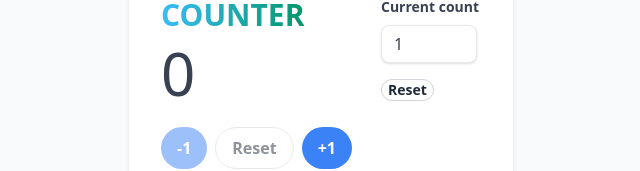
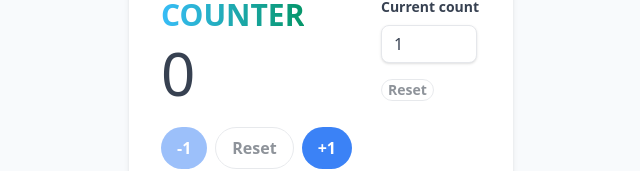
Before and after one commit to argierincon/react-2024, a React (Vite) app: page / in a window 1280 px wide. Shown: the part 131-302 px from the top of the page, without its empty margins (319-959 px from the left). Built offline with nearby package versions, Linux system fonts and the light colour scheme.

Commit message:
feature: add disabled attr

```diff
--- a/src/components/useState/Counter.jsx
+++ b/src/components/useState/Counter.jsx
@@ -55,6 +55,7 @@ export const Counter = () => {
             <button
               className="btn-white--small mt-4 block"
               onClick={handleCountReset}
+              disabled={count === 1}
             >
               Reset
             </button>
```
